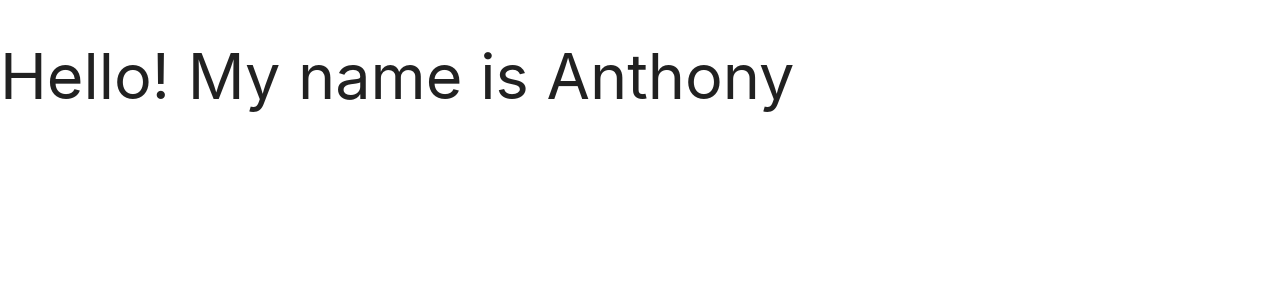
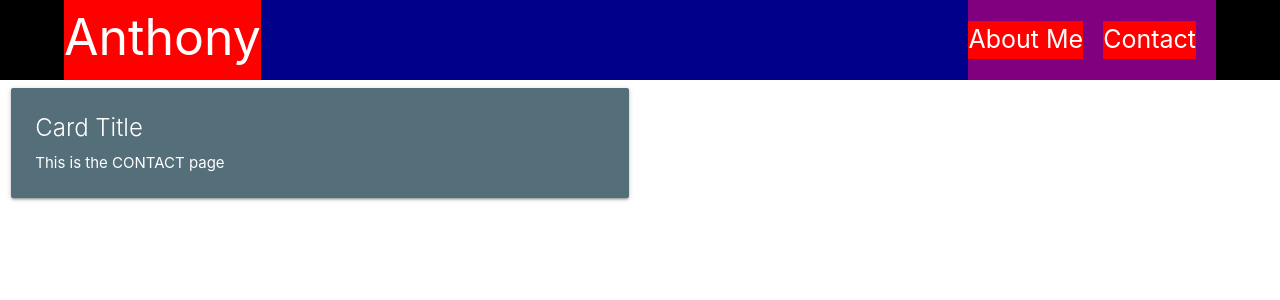
Before and after one commit to acromarti01/react-portfolio-repo, a React (Create React App) app: page /react-portfolio-repo/contact in a window 1280 px wide. Shown: the top 300 px of the page. Built offline with nearby package versions, Linux system fonts and the light colour scheme.

Commit message:
added Nav bar to react page

```diff
--- a/package.json
+++ b/package.json
@@ -8,8 +8,10 @@
     "@testing-library/react": "^11.2.7",
     "@testing-library/user-event": "^12.8.3",
     "gh-pages": "^3.2.3",
+    "materialize-css": "^1.0.0-rc.2",
     "react": "^17.0.2",
     "react-dom": "^17.0.2",
+    "react-router-dom": "^6.0.0-beta.0",
     "react-scripts": "4.0.3",
     "web-vitals": "^1.1.2"
   },
--- a/public/index.html
+++ b/public/index.html
@@ -43,5 +43,6 @@
       To begin the development, run `npm start` or `yarn start`.
       To create a production bundle, use `npm run build` or `yarn build`.
     -->
+    <script src="https://cdnjs.cloudflare.com/ajax/libs/materialize/1.0.0/js/materialize.min.js"></script>
   </body>
 </html>
--- a/src/App.js
+++ b/src/App.js
@@ -1,10 +1,28 @@
 import React from "react";
-// We import our HelloDiv from the components folder
-import SideNav from "./components/SideNav";
+import { BrowserRouter, Routes, Route } from 'react-router-dom';
+
+import Home from './pages/Home';
+import Contact from './pages/Contact';
+import Nav from "./components/Nav";
 
 // App is our top-level main component that references other components
 function App() {
-  return <SideNav />;
+  return (
+    <BrowserRouter>
+
+      <Nav />
+      <Routes>
+        {/* Define routes to render different page components at different paths */}
+        <Route path="/react-portfolio-repo" element={<Home />} />
+        <Route path="/react-portfolio-repo/contact" element={<Contact />} />
+
+      </Routes>
+
+
+    </BrowserRouter>
+
+
+  );
 }
 
 export default App;
--- /dev/null
+++ b/src/components/Nav/index.js
@@ -0,0 +1,30 @@
+import React from 'react';
+import { Link } from 'react-router-dom';
+import '../../styles/Nav.css';
+
+
+const Nav = () => {
+  return (
+    <header>
+      <div className="inner-header">
+        <div className="logo-container">
+          <p className="myName">Anthony</p>
+        </div>
+        <div className="nav-container">
+          <ul>
+            <li><Link className="links" to="/react-portfolio-repo">
+              <p>About Me</p>
+            </Link>
+            </li>
+            <li><Link className="links" to="/react-portfolio-repo/contact">
+              <p>Contact</p>
+            </Link>
+            </li>
+          </ul>
+        </div>
+      </div>
+    </header>
+  );
+}
+
+export default Nav;
--- a/src/components/SideNav.js
+++ /dev/null
@@ -1,8 +0,0 @@
-// TODO: Fix the return statement so that it renders an `h1` heading tag that introduces the creator
-function SideNav() {
-  return <h1>Hello! My name is Anthony</h1>;
-}
-
-// TODO: Fix the export statement
-// Export statements are ES6 syntax that tell Javascript what "thing" we want to make available outside of this file
-export default SideNav;
--- a/src/index.js
+++ b/src/index.js
@@ -2,16 +2,8 @@ import React from 'react';
 import ReactDOM from 'react-dom';
 import './index.css';
 import App from './App';
-import reportWebVitals from './reportWebVitals';
 
-ReactDOM.render(
-  <React.StrictMode>
-    <App />
-  </React.StrictMode>,
-  document.getElementById('root')
-);
+//import 'materialize-css/dist/css/materialize.min.css'
 
-// If you want to start measuring performance in your app, pass a function
-// to log results (for example: reportWebVitals(console.log))
-// or send to an analytics endpoint. Learn more: https://bit.ly/CRA-vitals
-reportWebVitals();
+
+ReactDOM.render(<App />, document.getElementById('root'));
--- /dev/null
+++ b/src/pages/Contact.js
@@ -0,0 +1,28 @@
+import React from 'react';
+
+
+
+
+
+const Contact = () => {
+
+  return (
+//     <main>
+
+  <div className="row">
+    <div className="col s12 m6">
+      <div className="card blue-grey darken-1">
+        <div className="card-content white-text">
+          <span className="card-title">Card Title</span>
+          <p>This is the CONTACT page</p>
+        </div>
+
+      </div>
+    </div>
+  </div>
+
+//     </main>
+  );
+};
+
+export default Contact;
--- /dev/null
+++ b/src/styles/Nav.css
@@ -0,0 +1,62 @@
+*
+{
+    margin: 0;
+    padding: 0;
+    list-style: none;
+    text-decoration: none;
+}
+
+header
+{
+    width: 100%;
+    height: 80px;
+    background-color: black;
+    display: flex;
+    justify-content: center;
+}
+
+.inner-header
+{
+    width: 90%;
+    height:100%;
+    background-color: darkblue;
+    display: flex;
+    justify-content: space-between;
+}
+
+.logo-container
+{
+    height:100%;
+    background-color: red;
+    display: flex;
+
+}
+
+.logo-container p
+{
+    color: white;
+    font-size: 50px;
+}
+
+.nav-container
+{
+    height: 100%;
+    background-color: purple;
+    display: flex;
+    align-items: center;
+}
+
+.nav-container ul li
+{
+    display: inline-block;
+    margin-right: 20px;
+    background-color: red;
+
+}
+.nav-container .links
+{
+    font-size: 25px;
+    color:white;
+    text-decoration: none;
+    text-transform: capitalize;
+}
```
Also changed, not shown: src/components/AboutMe/index.js (added, +13 -0 lines), src/pages/AboutMe.js (added, +14 -0 lines), src/styles/AboutMe.css (added), 2 other files (tests, documents, lock files or other folders).
